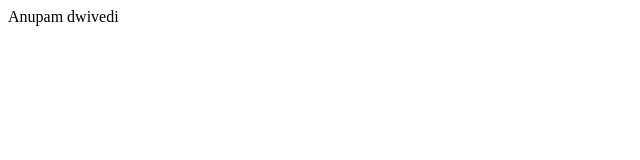
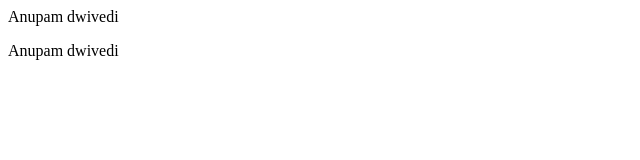
Before and after one commit to anupam-dwivedi05/localrepo, a plain HTML site: page index.html in a window 1280 px wide. Shown: the whole page, without its empty margins (0-640 px from the left). Drawn offline with Linux system fonts and the light colour scheme.

Commit message:
some change

```diff
--- a/index.html
+++ b/index.html
@@ -1 +1,2 @@
 <p>Anupam dwivedi</p>
+<p>Anupam dwivedi</p>
```
